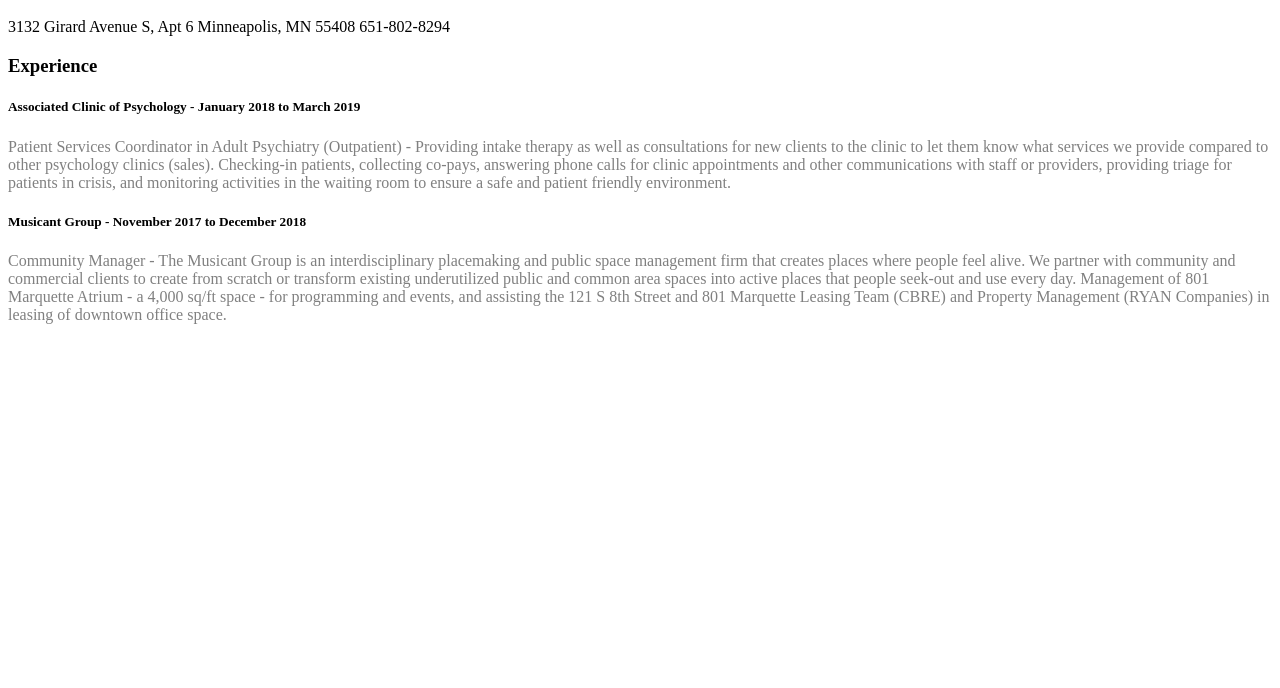
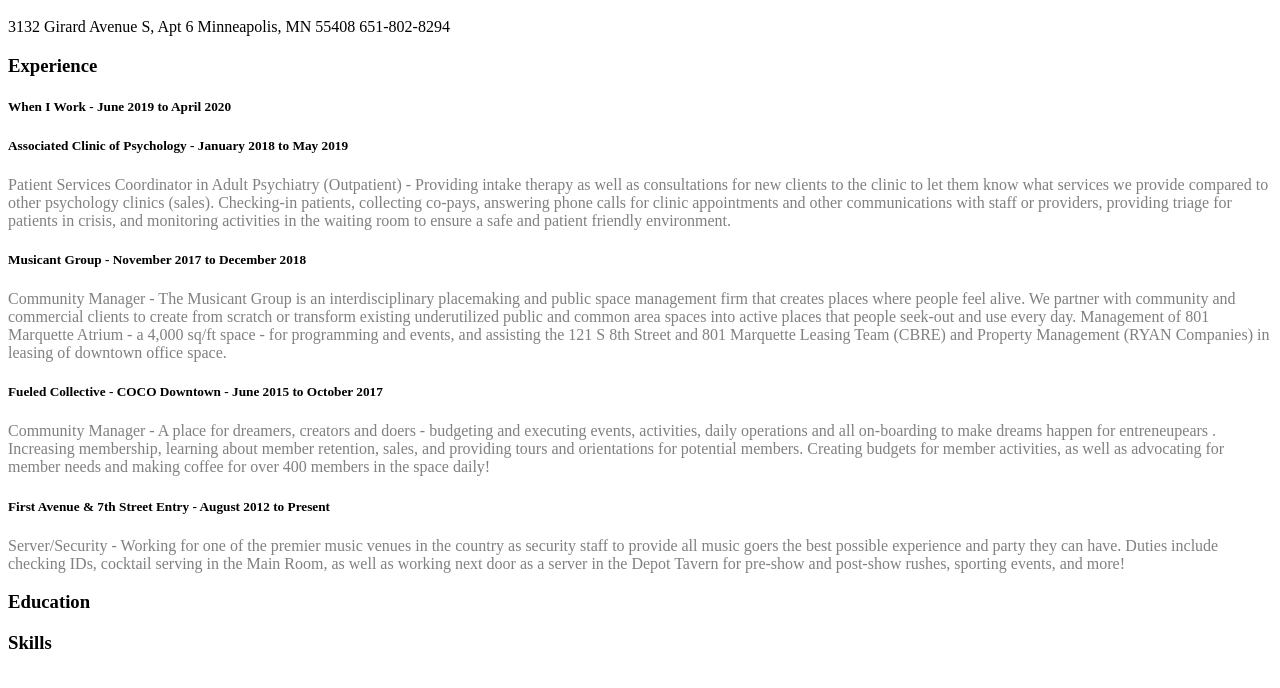
Before and after one commit to jamieannewhite/jamieannewhite.github.io, a plain HTML site: page index.html in a window 1280 px wide. Shown: the part 48-736 px from the top of the page. Drawn offline with Linux system fonts and the light colour scheme.

Commit message:
Update index.html

```diff
--- a/index.html
+++ b/index.html
@@ -11,11 +11,33 @@
         3132 Girard Avenue S, Apt 6 Minneapolis, MN 55408 651-802-8294
         </div>
 
-    <h3>Experience</h2>
-      <h5>Associated Clinic of Psychology - January 2018 to March 2019</h3>
-      <p>Patient Services Coordinator in Adult Psychiatry (Outpatient) - Providing intake therapy as well as consultations for new clients to the clinic to let them know what services we provide compared to other psychology clinics (sales). Checking-in patients, collecting co-pays, answering phone calls for clinic appointments and other communications with staff or providers, providing triage for patients in crisis, and monitoring activities in the waiting room to ensure a safe and patient friendly environment.</p>
-    <h5>Musicant Group - November 2017 to December 2018</h5>
-    <p>Community Manager - The Musicant Group is an interdisciplinary placemaking and public space management firm that creates places where people feel alive. We partner with community and commercial clients to create from scratch or transform existing underutilized public and common area spaces into active places that people seek-out and use every day. Management of 801 Marquette Atrium - a 4,000 sq/ft space -  for programming and events, and assisting the 121 S 8th Street and 801 Marquette Leasing Team (CBRE) and Property Management (RYAN Companies) in leasing of downtown office space.</p>
+      <h3>Experience</h2>
+
+        <h5>When I Work - June 2019 to April 2020</h3>
+          <p>
+
+        <h5>Associated Clinic of Psychology - January 2018 to May 2019</h3>
+         <p>Patient Services Coordinator in Adult Psychiatry (Outpatient) - Providing intake therapy as well as consultations for new clients to the clinic to let them know what services we provide compared to other psychology clinics (sales). Checking-in patients, collecting co-pays, answering phone calls for clinic appointments and other communications with staff or providers, providing triage for patients in crisis, and monitoring activities in the waiting room to ensure a safe and patient friendly environment.</p>
+
+       <h5>Musicant Group - November 2017 to December 2018</h5>
+        <p>Community Manager - The Musicant Group is an interdisciplinary placemaking and public space management firm that creates places where people feel alive. We partner with community and commercial clients to create from scratch or transform existing underutilized public and common area spaces into active places that people seek-out and use every day. Management of 801 Marquette Atrium - a 4,000 sq/ft space -  for programming and events, and assisting the 121 S 8th Street and 801 Marquette Leasing Team (CBRE) and Property Management (RYAN Companies) in leasing of downtown office space.</p>
+
+      <h5>Fueled Collective - COCO Downtown - June 2015 to October 2017</h5>
+       <p>Community Manager - A place for dreamers, creators and doers - budgeting and executing events, activities, daily operations and all on-boarding to make dreams happen for entreneupears . Increasing membership, learning about member retention, sales, and providing tours and orientations for potential members. Creating budgets for member activities, as well as advocating for member needs and making coffee for over 400 members in the space daily!</p>
+
+     <h5>First Avenue & 7th Street Entry - August 2012 to Present</h5>
+      <p>Server/Security - Working for one of the premier music venues in the country as security staff to provide all music goers the best possible experience and party they can have. Duties include checking IDs, cocktail serving in the Main Room, as well as working next door as a server in the Depot Tavern for pre-show and post-show rushes, sporting events, and more!
+
+    <h3>Education</h2>
+
+    <h3>Skills</h2>
+
+
+
+
+
+
+
 
 
 
```
